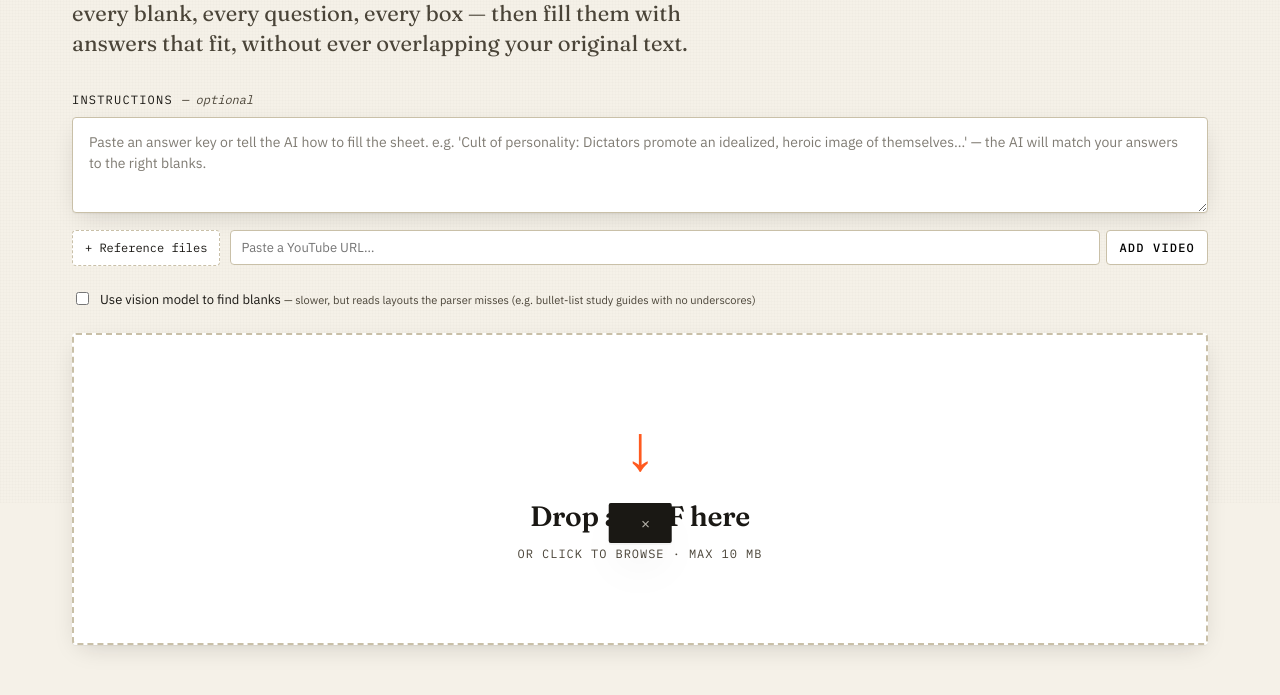
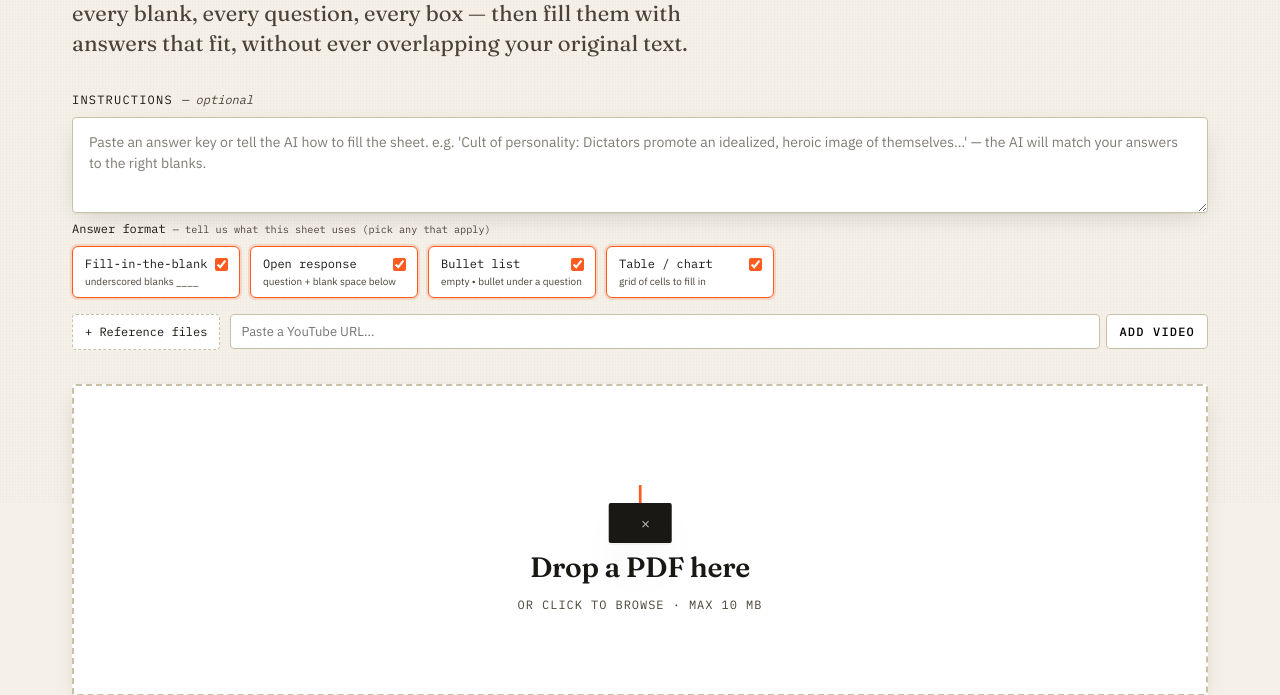
Before and after one commit to K-man1/paperfill, a Flask app: page / in a window 1280 px wide. Shown: the part 297-992 px from the top of the page. Run offline with Flask 3, Linux system fonts and the light colour scheme; the visitor is signed in with stand-in values (Sample User, id 1); some libraries are stand-ins or nearby versions.

Commit message:
Add user-selected answer formats + empty-bullet detector
Replace always-on auto-detection with a user-chosen, multi-select
format picker covering all four answer formats (inline blanks, open
response, bullet answers, tables). preprocess_pdf now takes a `formats`
arg gating which detectors run; absent/invalid falls back to all.

Add detect_bullet_answer_units: an empty sub-bullet (○/■) under a
question becomes an answer region written to the right of the bullet.
This fixes tightly-packed Google-Docs study guides where every question
was previously skipped by the vertical-gap heuristic.

Also restore a truncated `from pathlib import Path` that broke startup.

Co-Authored-By: Claude Opus 4.8 <noreply@anthropic.com>

```diff
--- a/app.py
+++ b/app.py
@@ -481,13 +481,21 @@ def upload():
     pdf_path = UPLOADS / f"{job_id}.pdf"
     f.save(pdf_path)
 
-    # Optional: force every page through the vision model (for text-layer PDFs
-    # whose layout the heuristics miss, e.g. bullet-list study guides).
-    force_vision = (request.form.get("force_vision") or "").lower() in ("1", "true", "on", "yes")
+    # Which answer formats to detect — chosen by the user in the UI. A JSON
+    # array of format ids; absent/invalid means "detect all".
+    formats = None
+    raw_formats = request.form.get("formats")
+    if raw_formats:
+        try:
+            parsed = json.loads(raw_formats)
+            if isinstance(parsed, list):
+                formats = [str(x) for x in parsed]
+        except (TypeError, json.JSONDecodeError):
+            formats = None
 
     # Quick sanity check + preprocess
     try:
-        structure = preprocess_pdf(str(pdf_path), force_vision=force_vision)
+        structure = preprocess_pdf(str(pdf_path), formats=formats)
     except Exception as e:
         pdf_path.unlink(missing_ok=True)
         return jsonify({"error": f"could not parse PDF: {e}"}), 400
@@ -524,7 +532,6 @@ def upload():
         "page_count": page_count,
         "unit_count": structure["unit_count"],
         "slot_count": structure["slot_count"],
-        "vision_failures": structure.get("vision_failures", 0),
         "units": [
             {
                 "unit_id": u["unit_id"],
--- a/templates/index.html
+++ b/templates/index.html
@@ -221,17 +221,6 @@ header.masthead {
 .attach-btn:hover { border-color: var(--accent); }
 .attach-btn input { display: none; }
 .hw-hint { color: var(--ink-soft); font-size: 0.85em; align-self: center; }
-.vision-toggle {
-  display: flex;
-  align-items: flex-start;
-  gap: 8px;
-  margin-top: 14px;
-  font-size: 13px;
-  color: var(--ink);
-  cursor: pointer;
-}
-.vision-toggle input { margin-top: 2px; flex: none; cursor: pointer; }
-.vision-toggle .hw-hint { align-self: auto; }
 .hw-block { margin-top: 12px; }
 .hw-block > .hw-label {
   display: block; font-family: var(--mono); font-size: 12px;
@@ -249,6 +238,25 @@ header.masthead {
 .hw-card img { width: 100%; height: 38px; object-fit: contain; display: block; }
 .hw-card .hw-name { font-family: var(--mono); font-size: 11px; color: var(--ink); margin-top: 3px; }
 .hw-card .hw-sub { font-size: 10px; color: var(--ink-soft); }
+/* ---- Answer-format picker (multi-select) ---- */
+.fmt-block { margin-bottom: 16px; }
+.fmt-block > .fmt-formats-label {
+  display: block; font-family: var(--mono); font-size: 12px;
+  color: var(--ink); margin-bottom: 8px;
+}
+.fmt-cards { display: flex; flex-wrap: wrap; gap: 10px; }
+.fmt-card {
+  display: flex; flex-direction: column; gap: 1px;
+  border: 1px solid var(--rule); border-radius: 6px; background: #fff;
+  padding: 8px 12px; cursor: pointer;
+  transition: border-color 0.15s, box-shadow 0.15s;
+  width: 168px; position: relative;
+}
+.fmt-card:hover { border-color: var(--accent); }
+.fmt-card.selected { border-color: var(--accent); box-shadow: 0 0 0 2px rgba(255,90,31,0.18); }
+.fmt-card input { position: absolute; top: 8px; right: 8px; accent-color: var(--accent); }
+.fmt-card .fmt-card-name { font-family: var(--mono); font-size: 12px; color: var(--ink); padding-right: 18px; }
+.fmt-card .fmt-card-sub { font-size: 10px; color: var(--ink-soft); }
 .yt-add { display: flex; gap: 6px; flex: 1; min-width: 220px; }
 #yt-url {
   flex: 1;
@@ -769,6 +777,32 @@ button {
       </label>
       <textarea id="instructions" placeholder="Paste an answer key or tell the AI how to fill the sheet. e.g. 'Cult of personality: Dictators promote an idealized, heroic image of themselves…' — the AI will match your answers to the right blanks."></textarea>
 
+      <div class="fmt-block" id="fmt-block">
+        <span class="fmt-formats-label">Answer format <span class="hw-hint">— tell us what this sheet uses (pick any that apply)</span></span>
+        <div class="fmt-cards" id="fmt-cards">
+          <label class="fmt-card selected">
+            <input type="checkbox" value="inline_blanks" checked>
+            <span class="fmt-card-name">Fill-in-the-blank</span>
+            <span class="fmt-card-sub">underscored blanks ____</span>
+          </label>
+          <label class="fmt-card selected">
+            <input type="checkbox" value="open_response" checked>
+            <span class="fmt-card-name">Open response</span>
+            <span class="fmt-card-sub">question + blank space below</span>
+          </label>
+          <label class="fmt-card selected">
+            <input type="checkbox" value="bullet_answer" checked>
+            <span class="fmt-card-name">Bullet list</span>
+            <span class="fmt-card-sub">empty • bullet under a question</span>
+          </label>
+          <label class="fmt-card selected">
+            <input type="checkbox" value="table" checked>
+            <span class="fmt-card-name">Table / chart</span>
+            <span class="fmt-card-sub">grid of cells to fill in</span>
+          </label>
+        </div>
+      </div>
+
       <div class="attach-row">
         <label class="attach-btn">
           + Reference files
@@ -797,12 +831,6 @@ button {
           </label>
         </div>
       </div>
-      <label class="vision-toggle">
-        <input type="checkbox" id="force-vision">
-        <span>Use vision model to find blanks
-          <span class="hw-hint">— slower, but reads layouts the parser misses (e.g. bullet-list study guides with no underscores)</span>
-        </span>
-      </label>
     </div>
 
     <label class="drop" id="drop">
@@ -912,6 +940,19 @@ function setStatus(msg) { $("status-line").textContent = msg; }
 
 let currentJob = null;
 
+// ---- Answer-format picker ----
+// Keep each card's .selected outline in sync with its checkbox.
+document.querySelectorAll("#fmt-cards input[type=checkbox]").forEach(cb => {
+  cb.addEventListener("change", () => {
+    cb.closest(".fmt-card").classList.toggle("selected", cb.checked);
+  });
+});
+function selectedFormats() {
+  return Array.from(
+    document.querySelectorAll("#fmt-cards input[type=checkbox]:checked")
+  ).map(cb => cb.value);
+}
+
 // ---- Stage 1: Drop zone ----
 const drop = $("drop");
 const fileInput = $("file-input");
@@ -1067,6 +1108,12 @@ async function gatherContext() {
 
 async function handleUpload(file) {
   if (file.type !== "application/pdf") { toast("Please upload a PDF", true); return; }
+  const formats = selectedFormats();
+  if (formats.length === 0) {
+    toast("Pick at least one answer format", true);
+    fileInput.value = "";
+    return;
+  }
   clearError();
   setStatus("Uploading…");
   drop.style.opacity = "0.5";
@@ -1074,13 +1121,11 @@ async function handleUpload(file) {
 
   const form = new FormData();
   form.append("file", file);
-  const useVision = $("force-vision")?.checked;
-  if (useVision) form.append("force_vision", "1");
+  form.append("formats", JSON.stringify(formats));
   try {
     // Upload the worksheet and extract attachment context in parallel.
     const hasAttachments = refFiles.length > 0 || ytUrls.length > 0;
-    if (useVision) setStatus("Uploading & reading the page with the vision model…");
-    else if (hasAttachments) setStatus("Uploading & reading references…");
+    if (hasAttachments) setStatus("Uploading & reading references…");
     const [r, contextText] = await Promise.all([
       fetch("/api/upload", { method: "POST", body: form }),
       gatherContext(),
@@ -1088,10 +1133,6 @@ async function handleUpload(file) {
     const data = await r.json();
     if (!r.ok) throw new Error(data.error || "Upload failed");
     currentJob = data;
-    if (data.vision_failures > 0) {
-      const p = data.vision_failures === 1 ? "page" : "pages";
-      toast(`Vision model couldn't read ${data.vision_failures} ${p} — they were skipped`, true);
-    }
     await uploadStyle(currentJob.job_id);   // no-op unless a style was picked
     setStatus(handwritingOn()
       ? "Filling in your handwriting… (this can take up to 2 min)"
```
Also changed, not shown: preprocess.py (+153 -68 lines).
